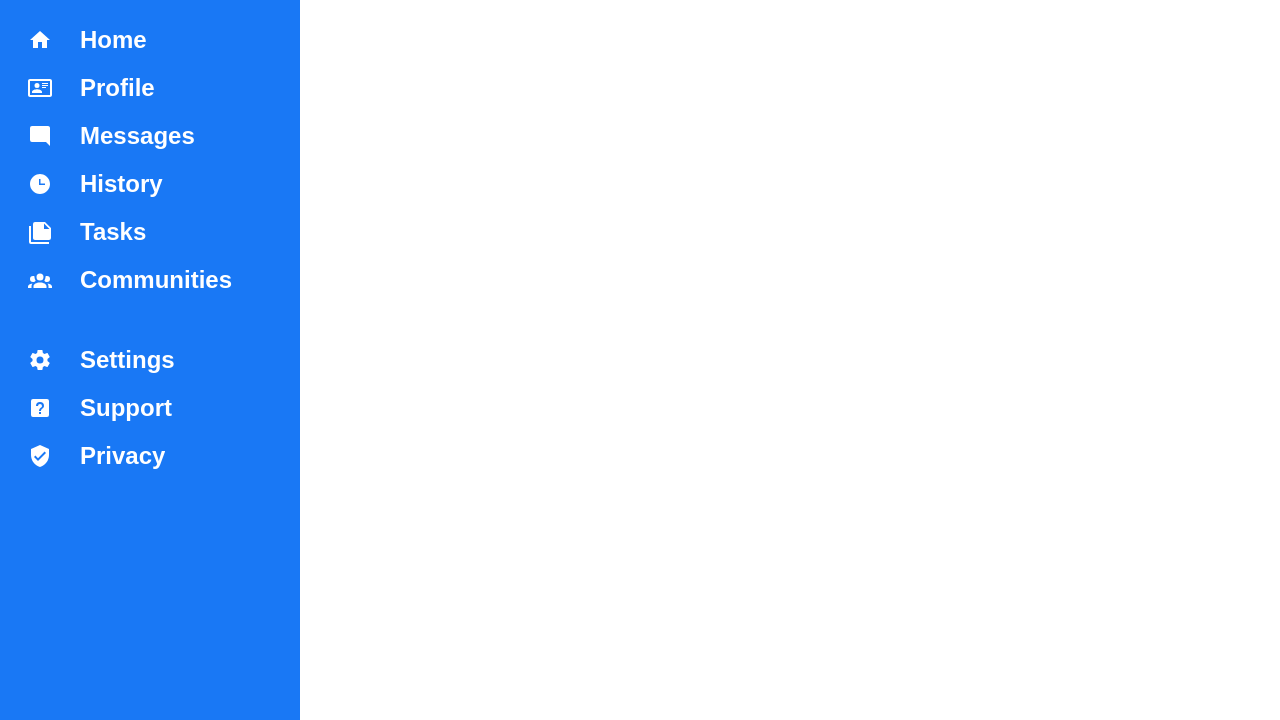
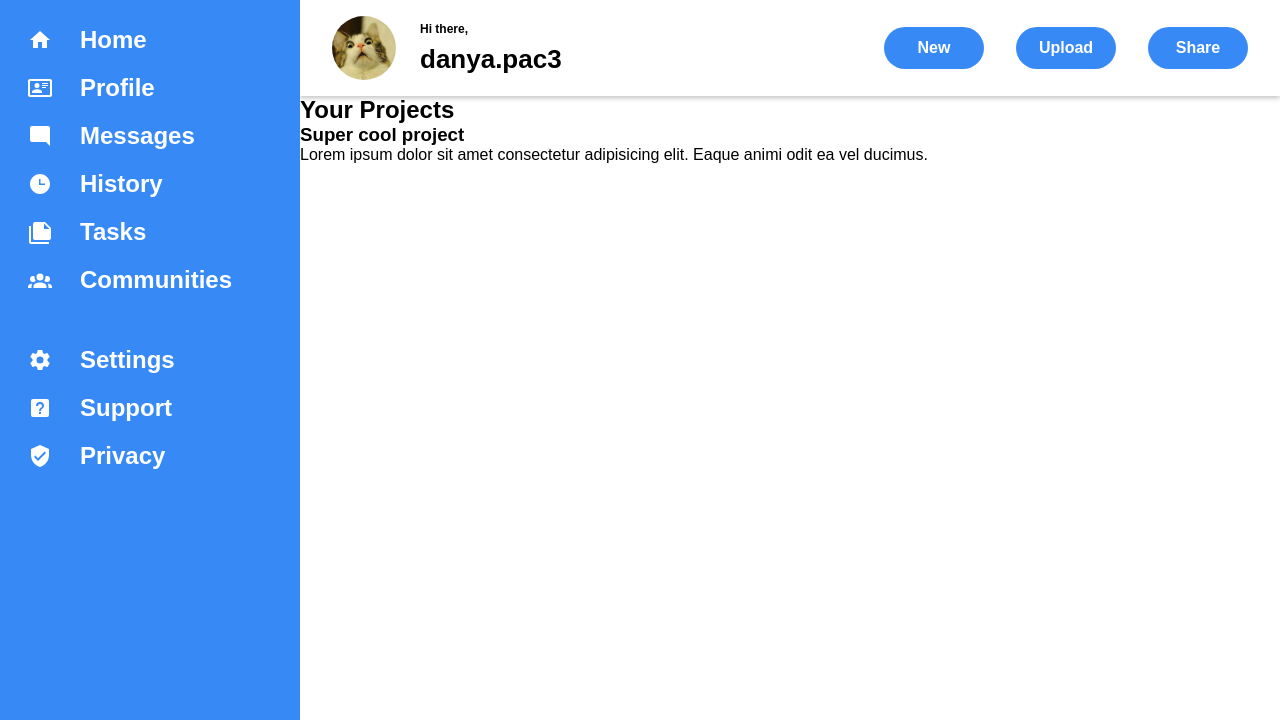
Before and after one commit to danyapac3/dashboard, a plain HTML site: page index.html in a window 1280 px wide. Shown: the part 80-800 px from the top of the page. Drawn offline with Linux system fonts and the light colour scheme.

Commit message:
add action bar

```diff
--- a/index.html
+++ b/index.html
@@ -68,6 +68,30 @@
       </div>
     </header>
 
+    <div class="action-bar">
+      <img class="action-bar__profile-image" src="img/profile-photo.jpg" width="48" height="48" alt="">
+      <div class="action-bar__text">
+        <div class="action-bar__greeting">Hi there,</div>
+        <div class="action-bar__profile-name">danya.pac3</div>
+      </div>
+
+      <button type="button" class="action-bar__button"><a href="#">New</a></button>
+      <button type="button" class="action-bar__button"><a href="#">Upload</a></button>
+      <button type="button" class="action-bar__button"><a href="#">Share</a></button>
+    </div>
+
+    <main class="main-content">
+      <div class="main-content__your-projects-setcion your-projects-setcion">
+        <h2 class="your-projects-setcion__title">Your Projects</h2>
+
+        <div class="your-projects-setcion__projects projects">
+          <div class="project__card card">
+            <h3 class="card__title">Super cool project</h3>
+            <div class="card__text">Lorem ipsum dolor sit amet consectetur adipisicing elit. Eaque animi odit ea vel ducimus.</div>
+          </div>
+        </div>
+      </div>
+    </main>
   </div>
 </body>
 </html>
--- a/styles/reset.css
+++ b/styles/reset.css
@@ -6,4 +6,5 @@
 
 a {
   text-decoration: none;
+  color: inherit;
 }
--- a/styles/style.css
+++ b/styles/style.css
@@ -9,7 +9,8 @@ body {
 }
 
 :root {
-  --primary-blue: rgb(25, 120, 245);
+  --primary-blue: rgb(55, 138, 245);
+  --primary-hover-blue: rgb(54, 119, 204);
 }
 
 .container {
@@ -114,7 +115,7 @@ body {
   line-height: 32px;
   padding: 0 16px;
   border-radius: 999px;
-  width: 320px;
+  width: 480px;
   min-width: 120px;
 }
 .header__searchbox:not(:last-child) {
@@ -147,3 +148,63 @@ body {
   font-size: 24px;
   font-weight: 600;
 }
+
+.action-bar {
+  grid-area: actionbar;
+
+  display: flex;
+  align-items: center;
+  padding: 16px 32px;
+  box-shadow: 0px 2px 5px rgb(193, 193, 193);
+}
+.action-bar__profile-image {
+  border-radius: 50%;
+  width: 64px;
+  height: 64px;
+
+  object-fit: cover;
+}
+.action-bar__profile-image:not(:last-child) {
+  margin-right: 24px;
+}
+.action-bar__text:not(:last-child) {
+  margin-right: auto;
+}
+.action-bar__text > div {
+  font-weight: 600;
+  margin-right: auto;
+}
+.action-bar__text > div:not(:last-child) {
+  margin-bottom: 8px;
+}
+.action-bar__greeting {
+  font-size: 12px;
+}
+.action-bar__profile-name {
+  font-size: 26px;
+}
+.action-bar__button {
+  background-color: var(--primary-blue);
+  border: none;
+  border-radius: 999px;
+  color: #fff;
+  width: 100px;
+  padding-block: 12px;
+  font-weight: 600;
+  font-size: 16px;
+  transition: background-color 0.2s;
+  min-width: 60px;
+  overflow:hidden;
+}
+.action-bar__button:first-of-type {
+  margin-left: 32px;
+}
+.action-bar__button:hover {
+  background-color: var(--primary-hover-blue);
+}
+.action-bar__button:active {
+  background-color: rgb(252, 240, 2);
+}
+.action-bar__button:not(:last-child) {
+  margin-right: 32px;
+}
```
